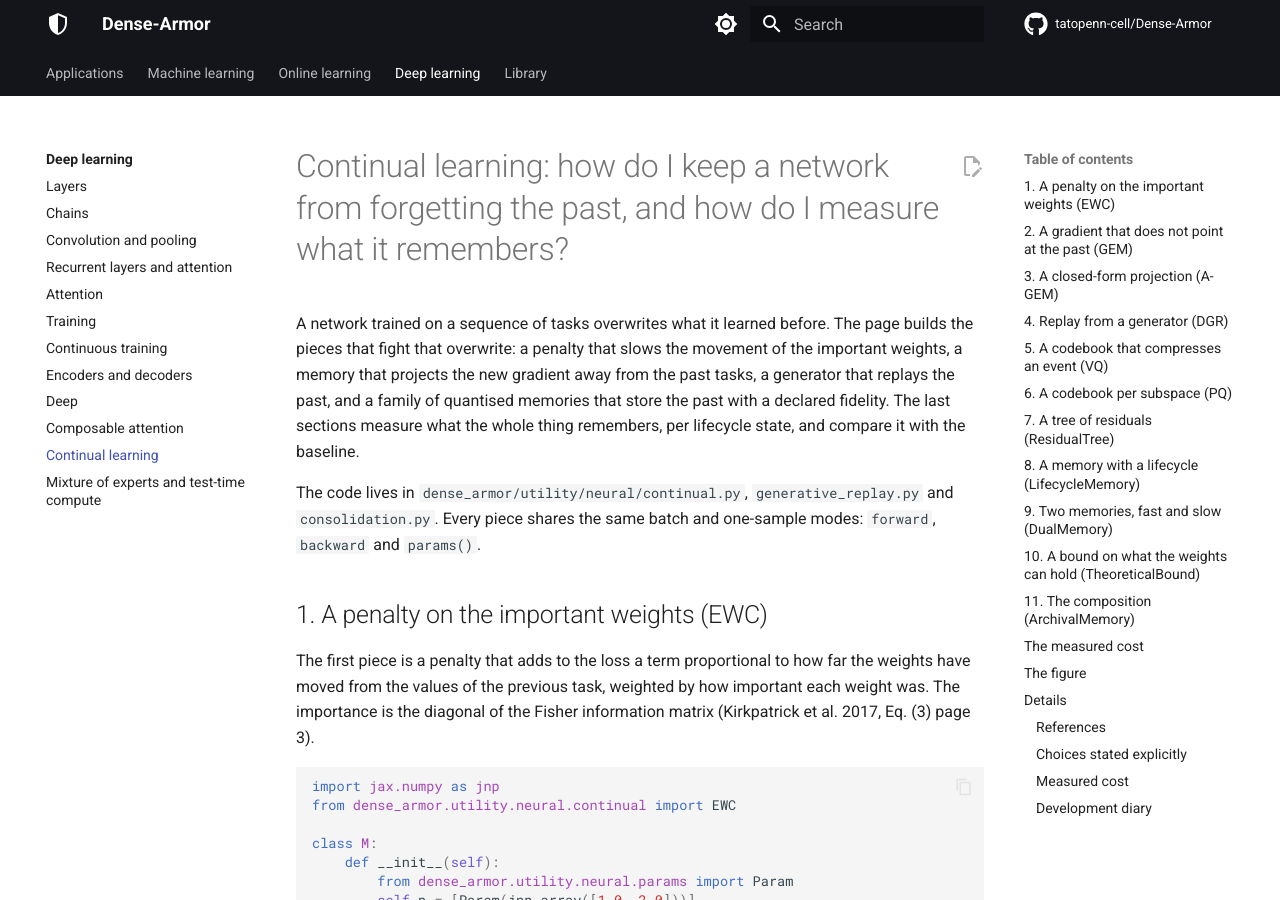
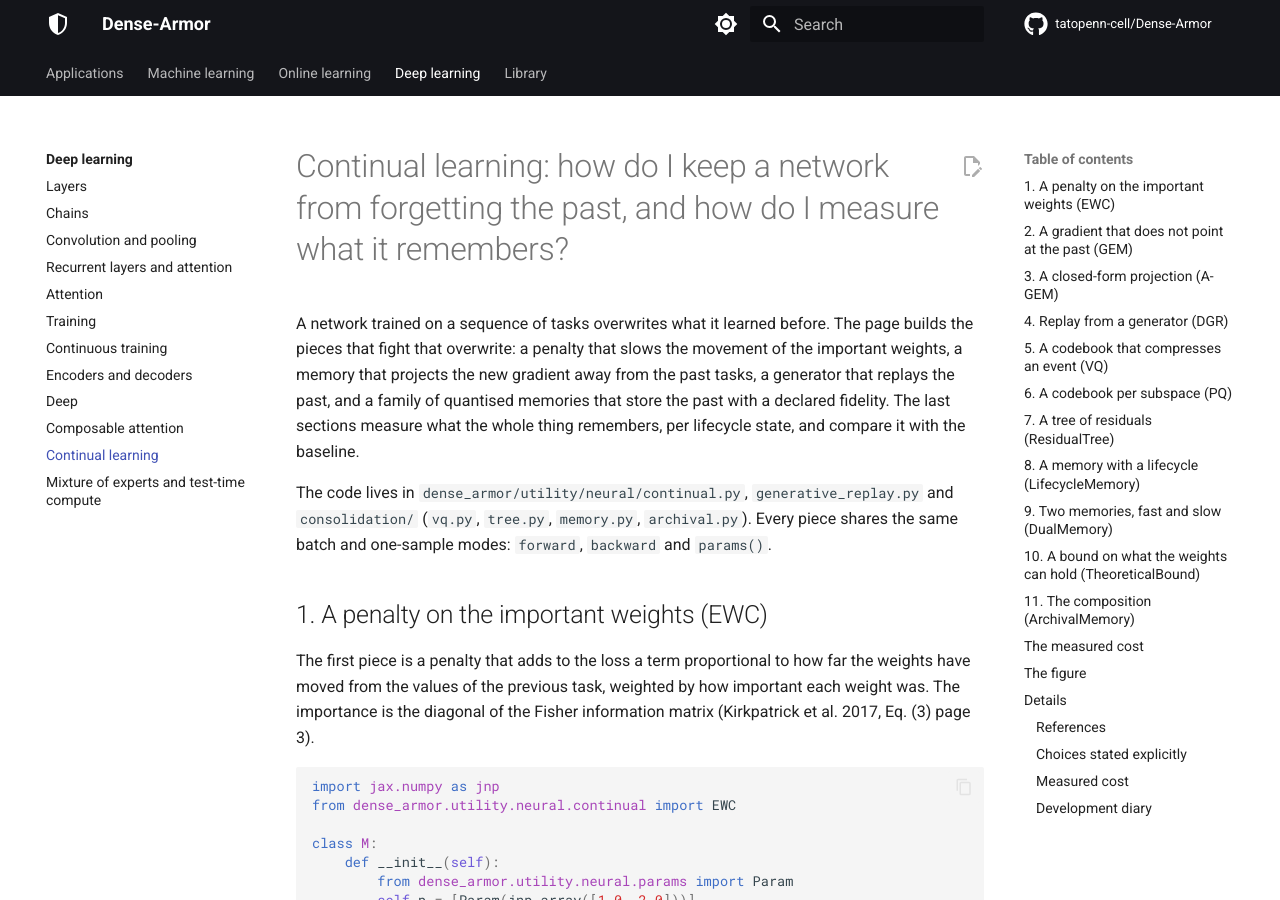
Before and after one commit to tatopenn-cell/Dense-Armor, an MkDocs documentation site: the page built from docs/neural/continual_learning.md, in a window 1280 px wide and 900 px high. Built offline with MkDocs 1.6.1 and Material for MkDocs 9.7.7, drawn with Linux system fonts in a browser that asks for light colours; comment, search, counter and statistics services are not loaded.

Commit message:
docs: README, CHANGELOG and continual_learning after the split
- README.md: the tagline and "What it does" now mention deep learning,
  continual learning, memory consolidation and the robust models
  (Student-t, mixture, GARCH); the Features list has a "Deep learning"
  entry.
- CHANGELOG.md: consolidation.py -> consolidation/ (vq, tree, memory,
  archival).
- docs/neural/continual_learning.md: same, the imports in the page are
  unchanged (the package re-exports the public names).

```diff
--- a/docs/neural/continual_learning.md
+++ b/docs/neural/continual_learning.md
@@ -2,7 +2,7 @@
 
 A network trained on a sequence of tasks overwrites what it learned before. The page builds the pieces that fight that overwrite: a penalty that slows the movement of the important weights, a memory that projects the new gradient away from the past tasks, a generator that replays the past, and a family of quantised memories that store the past with a declared fidelity. The last sections measure what the whole thing remembers, per lifecycle state, and compare it with the baseline.
 
-The code lives in `dense_armor/utility/neural/continual.py`, `generative_replay.py` and `consolidation.py`. Every piece shares the same batch and one-sample modes: `forward`, `backward` and `params()`.
+The code lives in `dense_armor/utility/neural/continual.py`, `generative_replay.py` and `consolidation/` (`vq.py`, `tree.py`, `memory.py`, `archival.py`). Every piece shares the same batch and one-sample modes: `forward`, `backward` and `params()`.
 
 ## 1. A penalty on the important weights (EWC)
 
```
Also changed, not shown: CHANGELOG.md (+1 -1 lines), README.md (+3 -2 lines).
